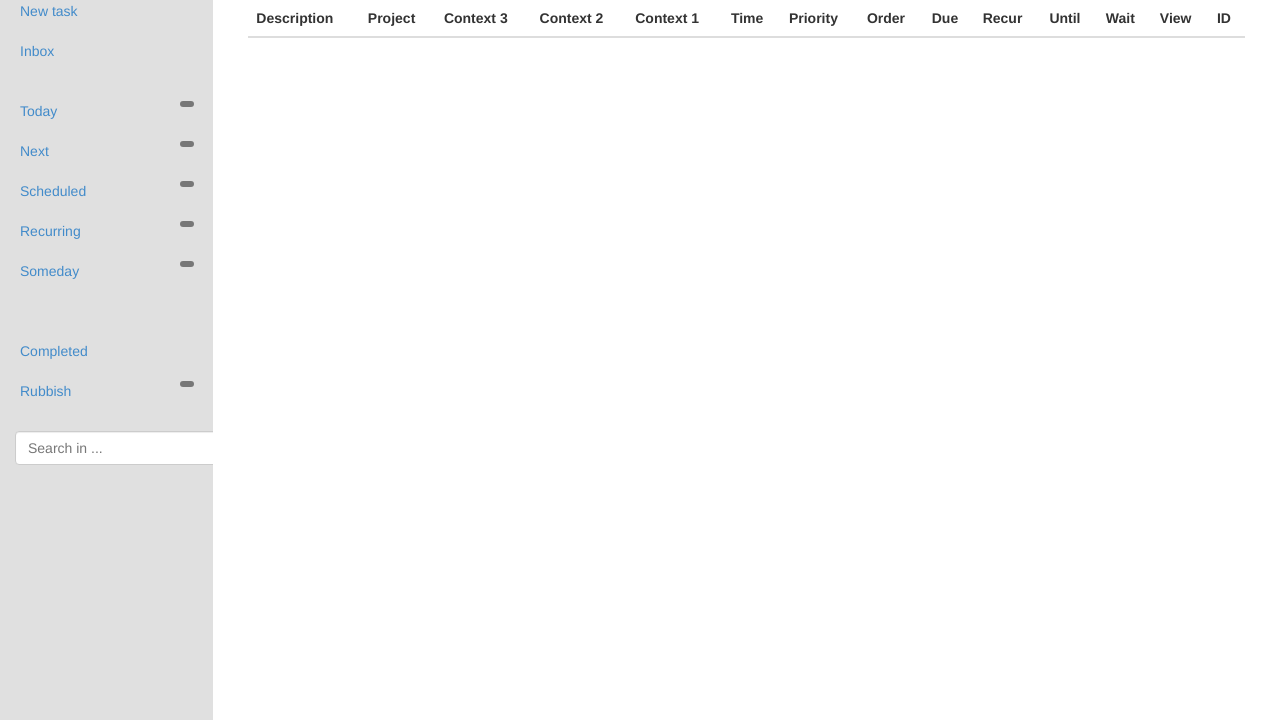
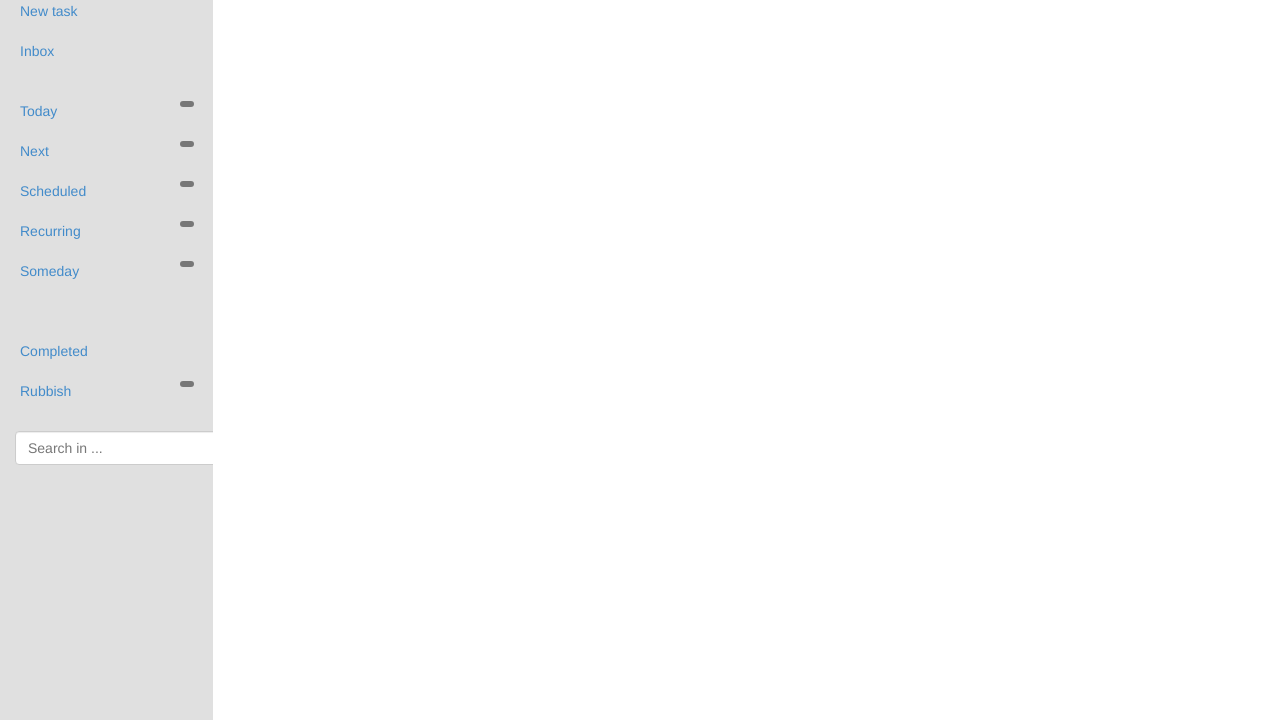
Before and after one commit to countermeasure/taask, a Django app: template tasks/templates/list_tasks.html in a window 1280 px wide. Shown: the part 80-800 px from the top of the page. Run offline with Django 3.2, Linux system fonts and the light colour scheme; the template is opened without the code that fills it, so the values that code supplies are empty; parts of the project's set-up code (start-up, migrations or seed data) failed here and were passed over; some libraries are stand-ins or nearby versions.

Commit message:
Header row of task table hidden

```diff
--- a/tasks/templates/list_tasks.html
+++ b/tasks/templates/list_tasks.html
@@ -2,8 +2,8 @@
 
 {% block content %}
 
-  <table class="table table-hover tablesorter" id="tasktable">
-    <thead>
+  <table class="table tablesorter" id="tasktable">
+    <thead class="hidden">
       <tr>
         <th>Description</th>
         <th>Project</th>
@@ -61,6 +61,4 @@
     });
   </script>
 
-
-
 {% endblock extra-js %}
```
